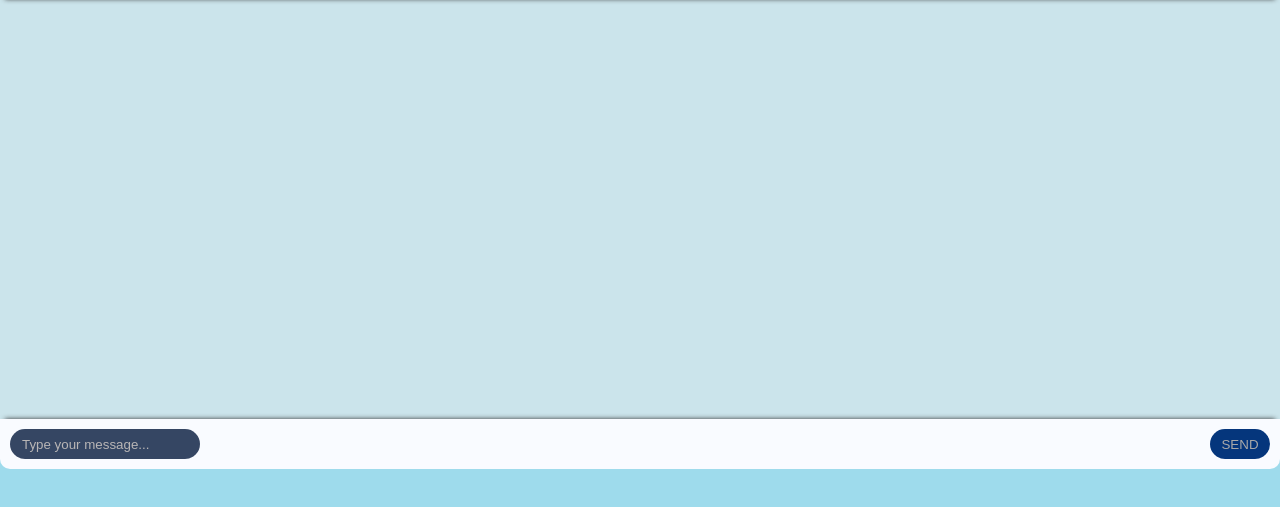
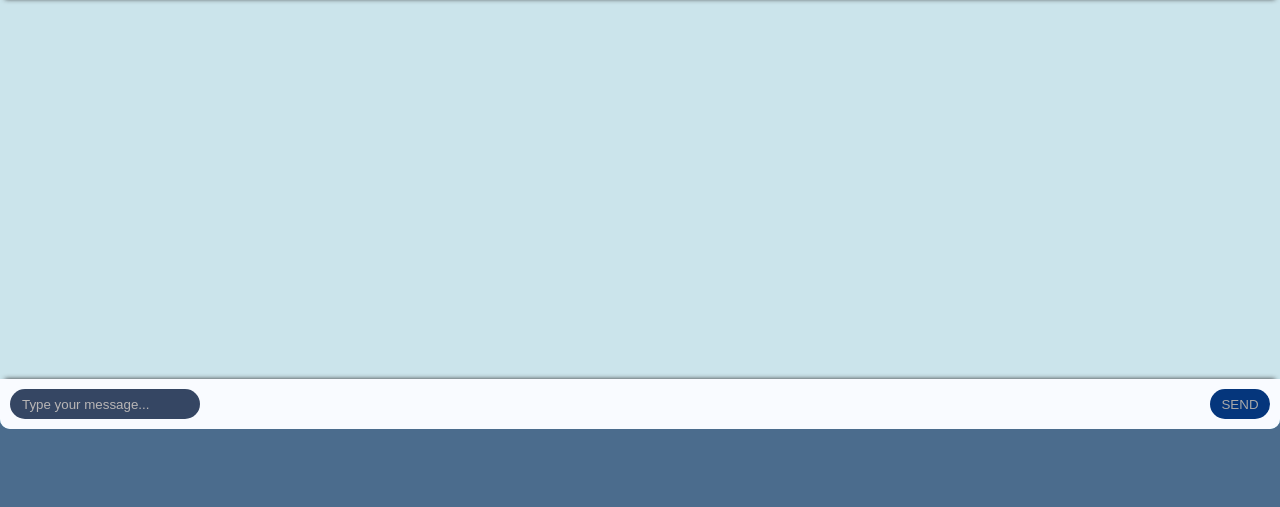
Before and after one commit to subcoder167/JABBER, a plain HTML site: page index.html in a window 1280 px wide. Shown: the part 51-558 px from the top of the page. Drawn offline with Linux system fonts and the light colour scheme.

Commit message:
Update style.css

```diff
--- a/style.css
+++ b/style.css
@@ -17,7 +17,7 @@ body{
 
 .chatbot{
     position: fixed;
-    height: 812px;
+    height: 480px;
     width: 100%;
     background-color: rgb(158, 219, 236);
     border-radius: 10px;
@@ -91,7 +91,7 @@ body{
 .chatbody{
     position: relative;
     z-index: -1;
-    height: 420px;
+    height: 380px;
     width: 100%;
     background: rgb(203, 228, 235);
     overflow-y: scroll;
```
